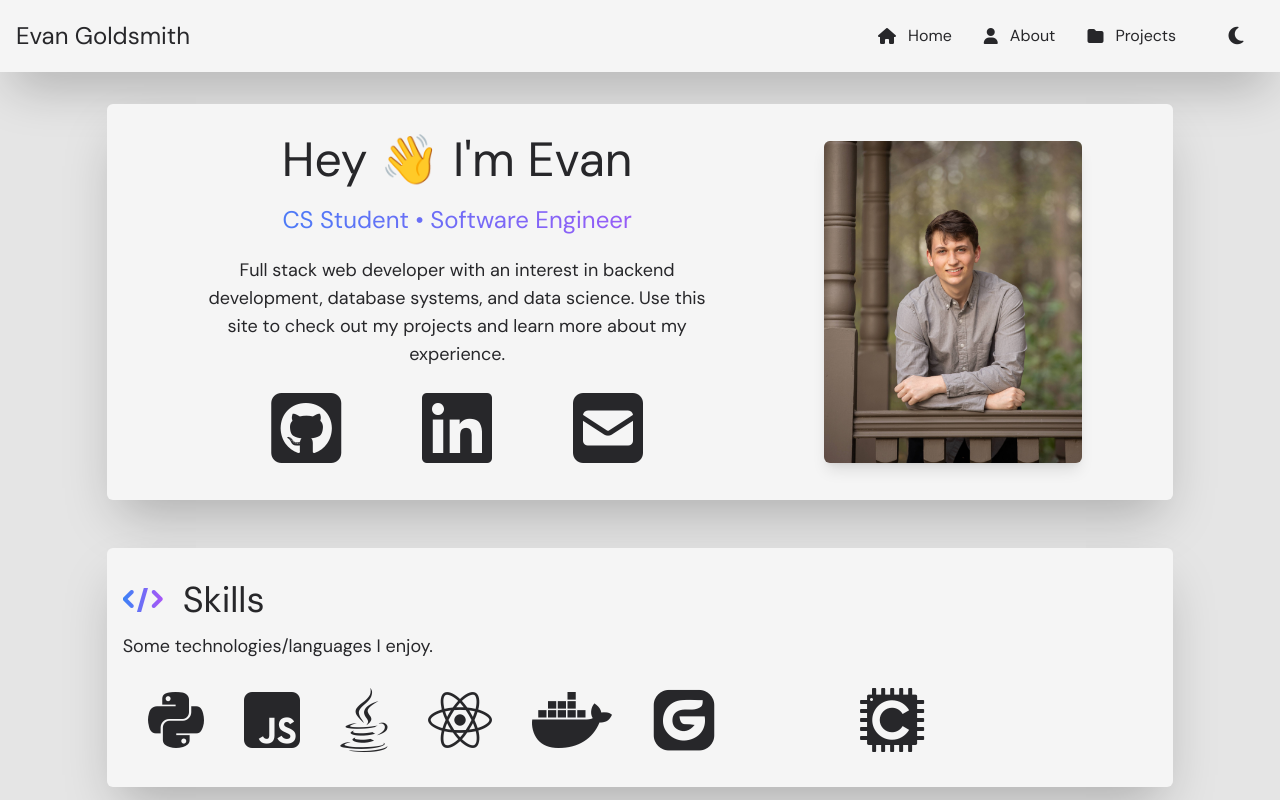
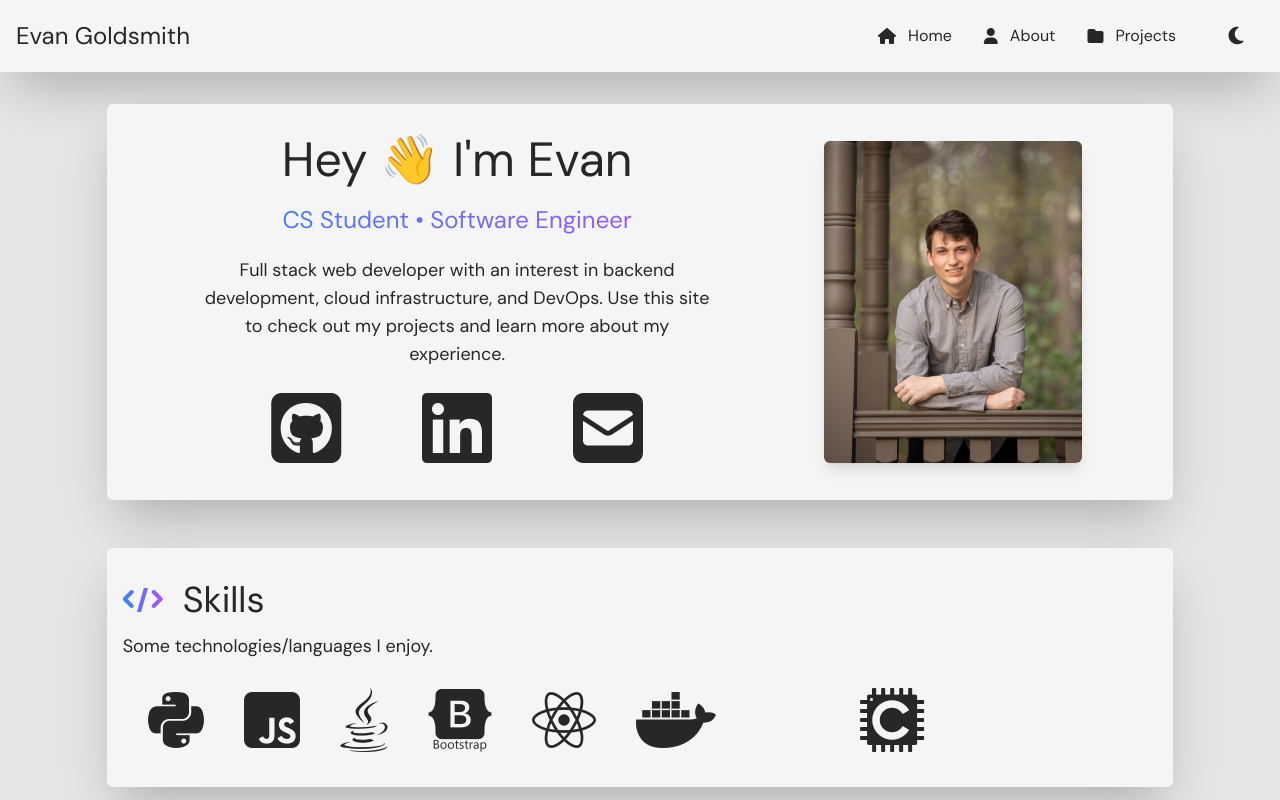
Before and after one commit to evangoldsmith/evan-portfolio, an Astro site: page / in a window 1280 px wide. Shown: the top 800 px of the page. Built offline with nearby package versions, Linux system fonts and the light colour scheme; Astro itself is replaced by a stand-in of ours.

Commit message:
Update skills and hero/about info

```diff
--- a/src/components/home/Hero.astro
+++ b/src/components/home/Hero.astro
@@ -7,7 +7,7 @@ import Social from '../Social.astro';
     <div class="flex flex-col gap-5 md:w-2/4 sm:w-full">
         <h1 class="text-5xl">Hey 👋 I'm Evan</h1>
         <p class="bg-gradient-to-r from-blue-500 to-purple-500 bg-clip-text text-transparent text-2xl">CS Student • Software Engineer</p>
-        <p class="text-lg">Full stack web developer with an interest in backend development, database systems, and data science. Use this site to check out my projects and learn more about my experience.</p>
+        <p class="text-lg">Full stack web developer with an interest in backend development, cloud infrastructure, and DevOps. Use this site to check out my projects and learn more about my experience.</p>
         <div class="flex justify-evenly gap-2 flex-1 items-center ">
             <Social platform="github" username="evangoldsmith" icon="fa-brands fa-square-github" />
             <Social platform="linkedin" username="in/evan-goldsmith-339054233/" icon="fa-brands fa-linkedin" />
--- a/src/components/home/Skills.astro
+++ b/src/components/home/Skills.astro
@@ -5,13 +5,13 @@ const skills = [
     'Python',
     'Javascript',
     'Java',
+    'Go',
     'React',
     'Docker',
-    'Flask',
     'Tailwind',
     'Django',
-    'MySQL',
-    'MongoDB'
+    'MongoDB',
+    'Terraform'
 ];
 
 ---
--- a/src/pages/about.astro
+++ b/src/pages/about.astro
@@ -42,8 +42,8 @@ import '@fontsource/dm-sans';
         </div>
         <div class="p-4 flex md:flex-nowrap flex-wrap gap-4 text-center justify-center text-xl w-full">
           <div class="flex flex-col justify-center gap-4 p-8 rounded-md shadow-lg dark:bg-neutral-800 bg-neutral-100 md:w-10/12">
-            <p>Welcome to my portfolio website! I'm Evan Goldsmith, a junior at the University of Central Florida, pursuing a Bachelor's degree in Computer Science.</p>
-            <p>I am a passionate software developer with a variety of interest from full stack development to data science and database systems. Throughout my academic journey, I have delved into various aspects computer science such as object oriented programming, data structures and algorithms, and machine learning.</p>
+            <p>Welcome to my portfolio website! I'm Evan Goldsmith, a senior at the University of Central Florida, pursuing a Bachelor's degree in Computer Science.</p>
+            <p>I am a passionate software developer with a variety of interest from full stack development to DevOps and cloud infrastructure. Throughout my academic journey, I have delved into various aspects computer science such as object oriented programming, data structures and algorithms, and machine learning.</p>
           </div>
           <div class="flex flex-col justify-center gap-4 p-8 rounded-md shadow-lg dark:bg-neutral-800 bg-neutral-100 md:w-10/12">
             <p>Currently, I am working as a Software Developer with the TechRangers team at the UCF Center for Distributed Learning. In this role, I actively contribute to the development of innovative learning tools and applications for UCF's online content.</p>
--- a/src/utils/iconmap.ts
+++ b/src/utils/iconmap.ts
@@ -82,6 +82,14 @@ const iconMap: { [key: string]: SkillInfo } = {
         icon: 'devicon-astro-plain',
         link: 'https://astro.build/'
     },
+    'Go': {
+        icon: 'devicon-go-plain',
+        link: 'https://go.dev/'
+    },
+    'Terraform': {
+        icon: 'devicon-terraform-plain',
+        link: 'https://www.terraform.io/'
+    },
 };
 
 export { iconMap };
```
